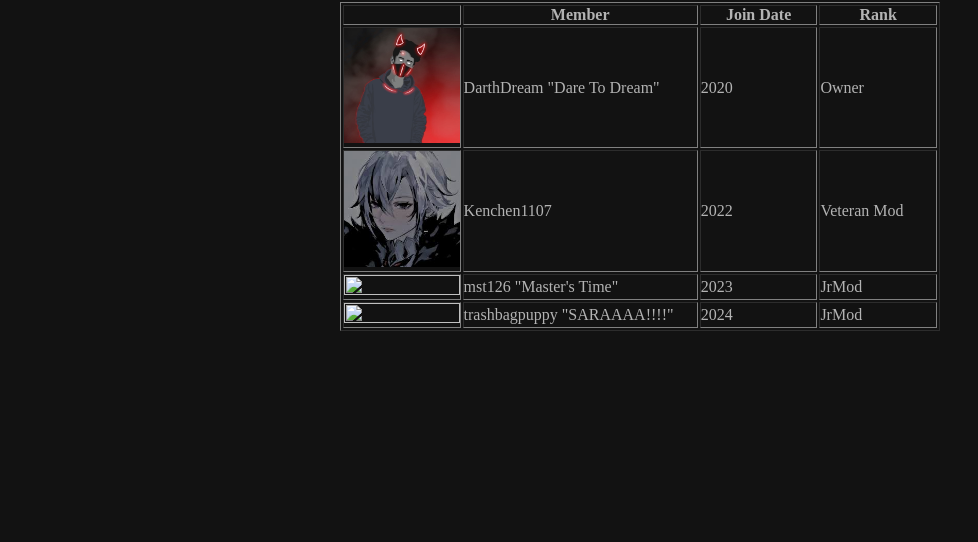
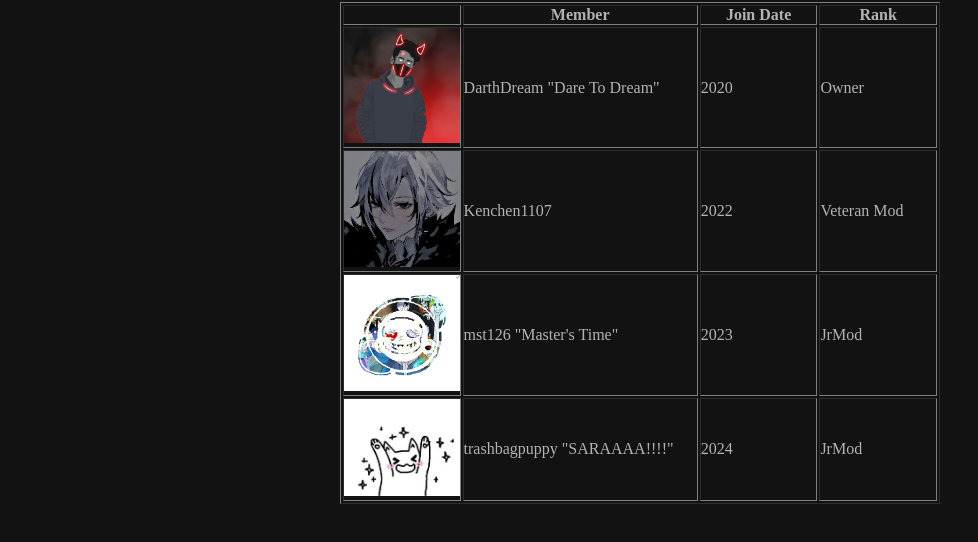
Before and after one commit to Dareto-Dream/BloodDemons-Website, a plain HTML site: page team.html in a window 1280 px wide. Shown: the part 132-674 px from the top of the page, without its empty margins (0-978 px from the left). Drawn offline with Linux system fonts and the light colour scheme.

Commit message:
migration
short updates to staff page and working on sql for the forums

```diff
--- a/Forums/data.js
+++ b/Forums/data.js
@@ -1,3 +1,5 @@
+
+
 var threads = [
 	{
 		id: 1,
@@ -58,6 +60,8 @@ var threads = [
 	}
 ]
 
+
+
 if (false) {
 	threads = defaultThreads;
 	localStorage.setItem('threads', JSON.stringify(defaultThreads));
--- a/team.html
+++ b/team.html
@@ -43,13 +43,13 @@
 				<td>Veteran Mod</td>
 			</tr>
 			<tr>
-				<td><img src="" height="100%" width="100%"></td>
+				<td><img src="Files/Images/mstHead.jpg" height="100%" width="100%"></td>
 				<td>mst126 "Master's Time"</td>
 				<td>2023</td>
 				<td>JrMod</td>
 			</tr>
 			<tr>
-				<td><img src="" height="100%" width="100%"></td>
+				<td><img src="Files/Images/trashbagpuppyHead.jpg" height="100%" width="100%"></td>
 				<td>trashbagpuppy "SARAAAA!!!!"</td>
 				<td>2024</td>
 				<td>JrMod</td>
```
Also changed, not shown: Files/Images/mstHead.jpg (added), Files/Images/trashbagpuppyHead.jpg (added), 1 other file.
